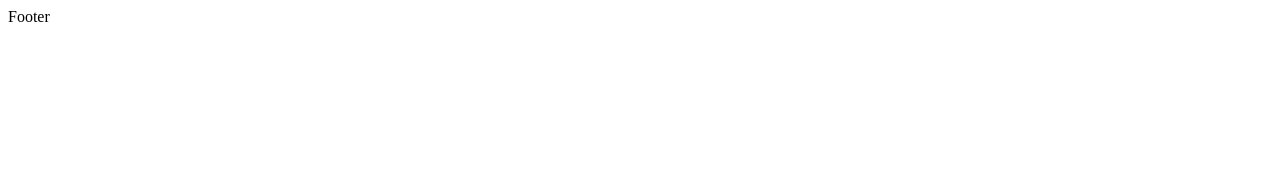
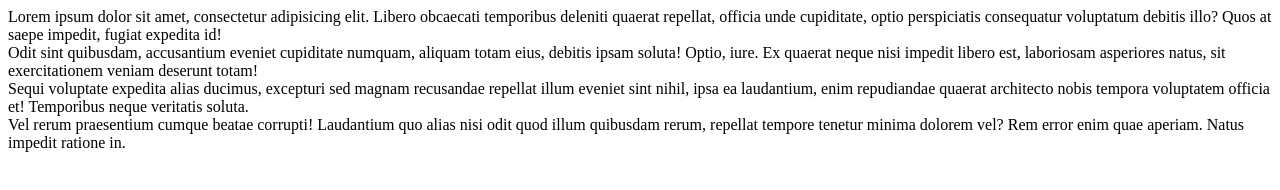
Before and after one commit to krauc-techin/website, a plain HTML site: page index.html in a window 1280 px wide. Drawn offline with Linux system fonts and the light colour scheme.

Commit message:
Update footer

```diff
--- a/index.html
+++ b/index.html
@@ -6,6 +6,11 @@
     <title>Document</title>
 </head>
 <body>
-    <footer>Footer</footer>
+    <footer>
+        <section>Lorem ipsum dolor sit amet, consectetur adipisicing elit. Libero obcaecati temporibus deleniti quaerat repellat, officia unde cupiditate, optio perspiciatis consequatur voluptatum debitis illo? Quos at saepe impedit, fugiat expedita id!</section>
+        <section>Odit sint quibusdam, accusantium eveniet cupiditate numquam, aliquam totam eius, debitis ipsam soluta! Optio, iure. Ex quaerat neque nisi impedit libero est, laboriosam asperiores natus, sit exercitationem veniam deserunt totam!</section>
+        <section>Sequi voluptate expedita alias ducimus, excepturi sed magnam recusandae repellat illum eveniet sint nihil, ipsa ea laudantium, enim repudiandae quaerat architecto nobis tempora voluptatem officia et! Temporibus neque veritatis soluta.</section>
+        <section>Vel rerum praesentium cumque beatae corrupti! Laudantium quo alias nisi odit quod illum quibusdam rerum, repellat tempore tenetur minima dolorem vel? Rem error enim quae aperiam. Natus impedit ratione in.</section>
+    </footer>
 </body>
 </html>
```
